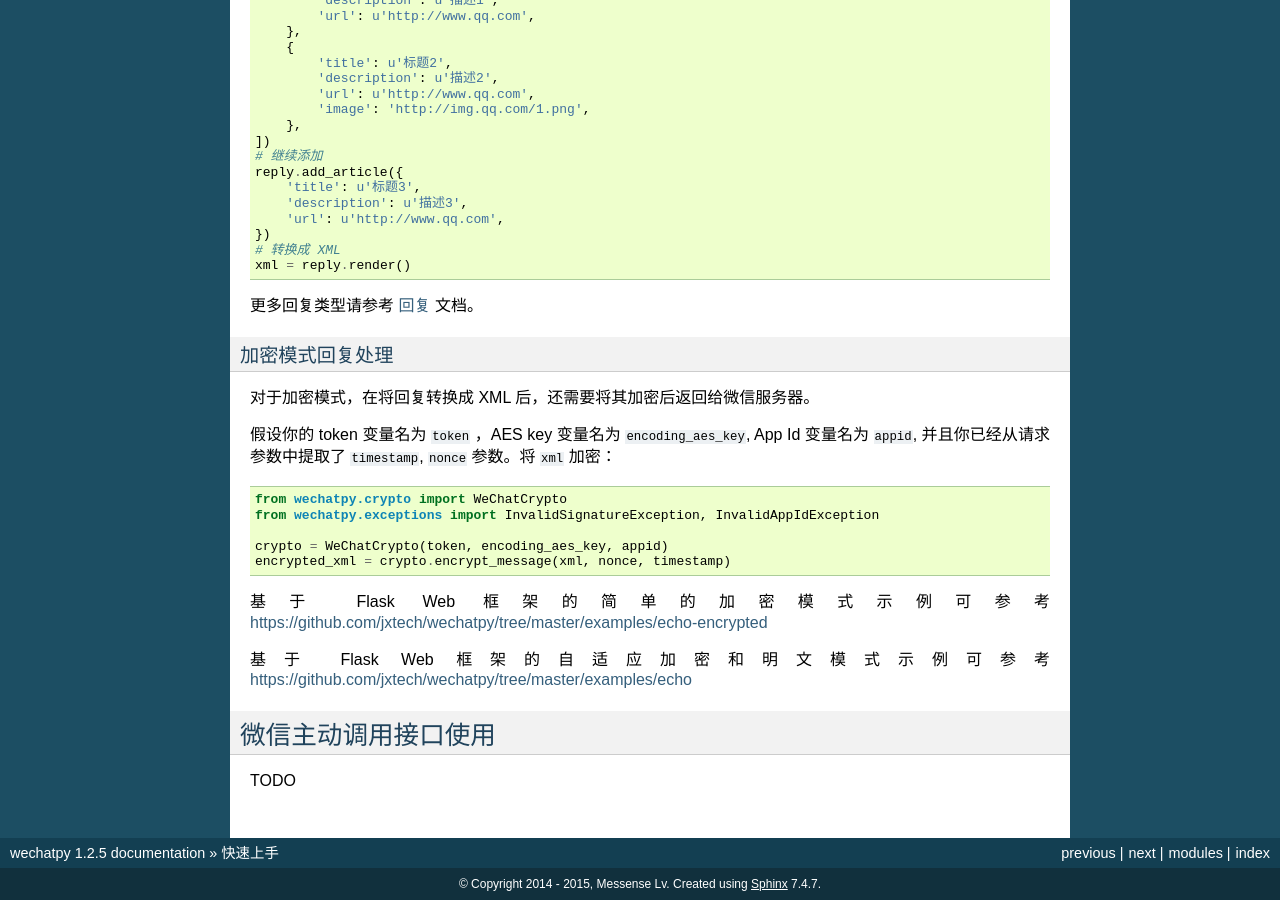
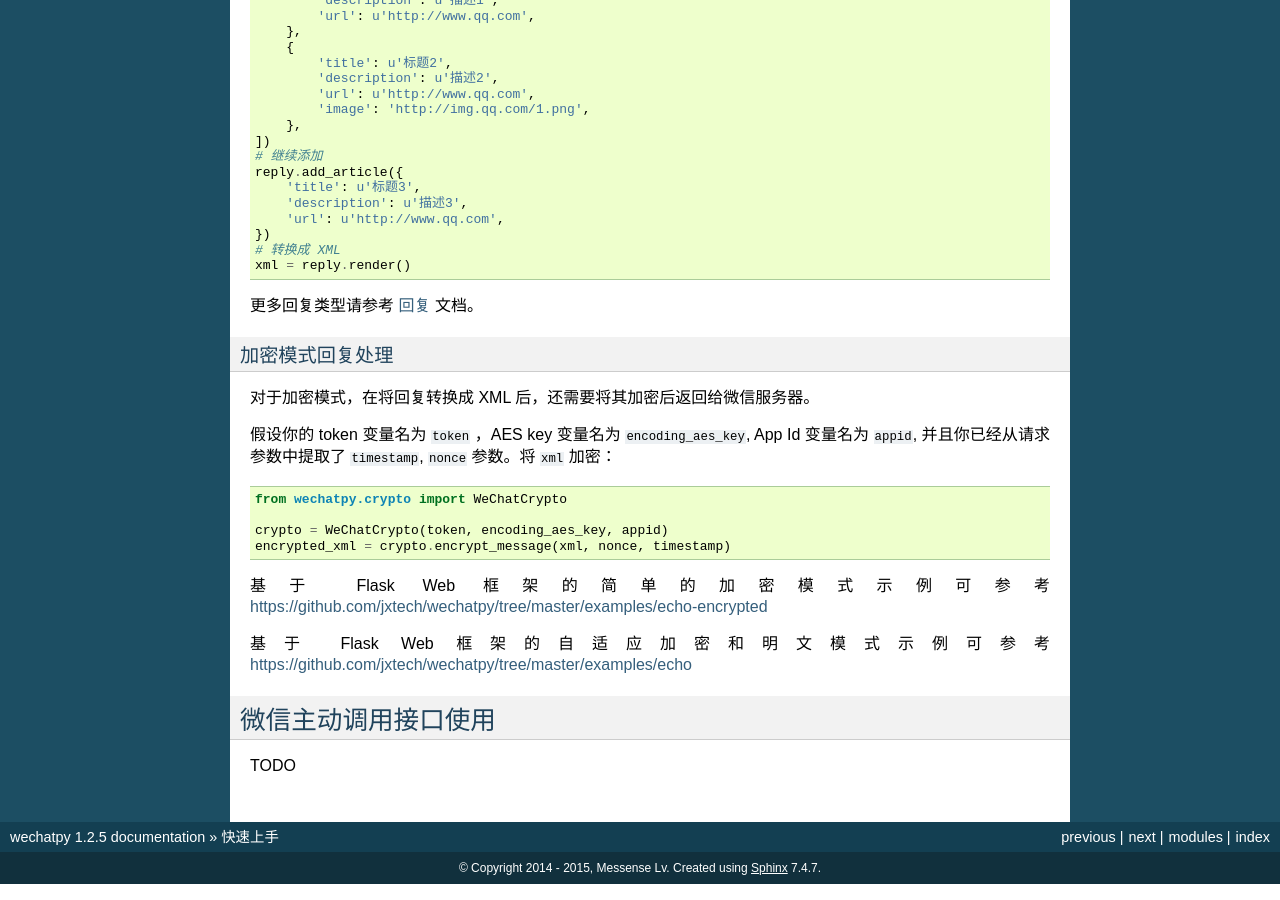
Before and after one commit to wechatpy/wechatpy, a Sphinx documentation site: the page built from docs/quickstart.rst, in a window 1280 px wide and 900 px high, scrolled down 1946 px. Built offline with Sphinx 7.4.7, drawn with Linux system fonts in a browser that asks for light colours.

Commit message:
Remove useless code in docs

```diff
--- a/docs/quickstart.rst
+++ b/docs/quickstart.rst
@@ -152,7 +152,6 @@
 .. code-block:: python
 
     from wechatpy.crypto import WeChatCrypto
-    from wechatpy.exceptions import InvalidSignatureException, InvalidAppIdException
 
     crypto = WeChatCrypto(token, encoding_aes_key, appid)
     encrypted_xml = crypto.encrypt_message(xml, nonce, timestamp)
```
